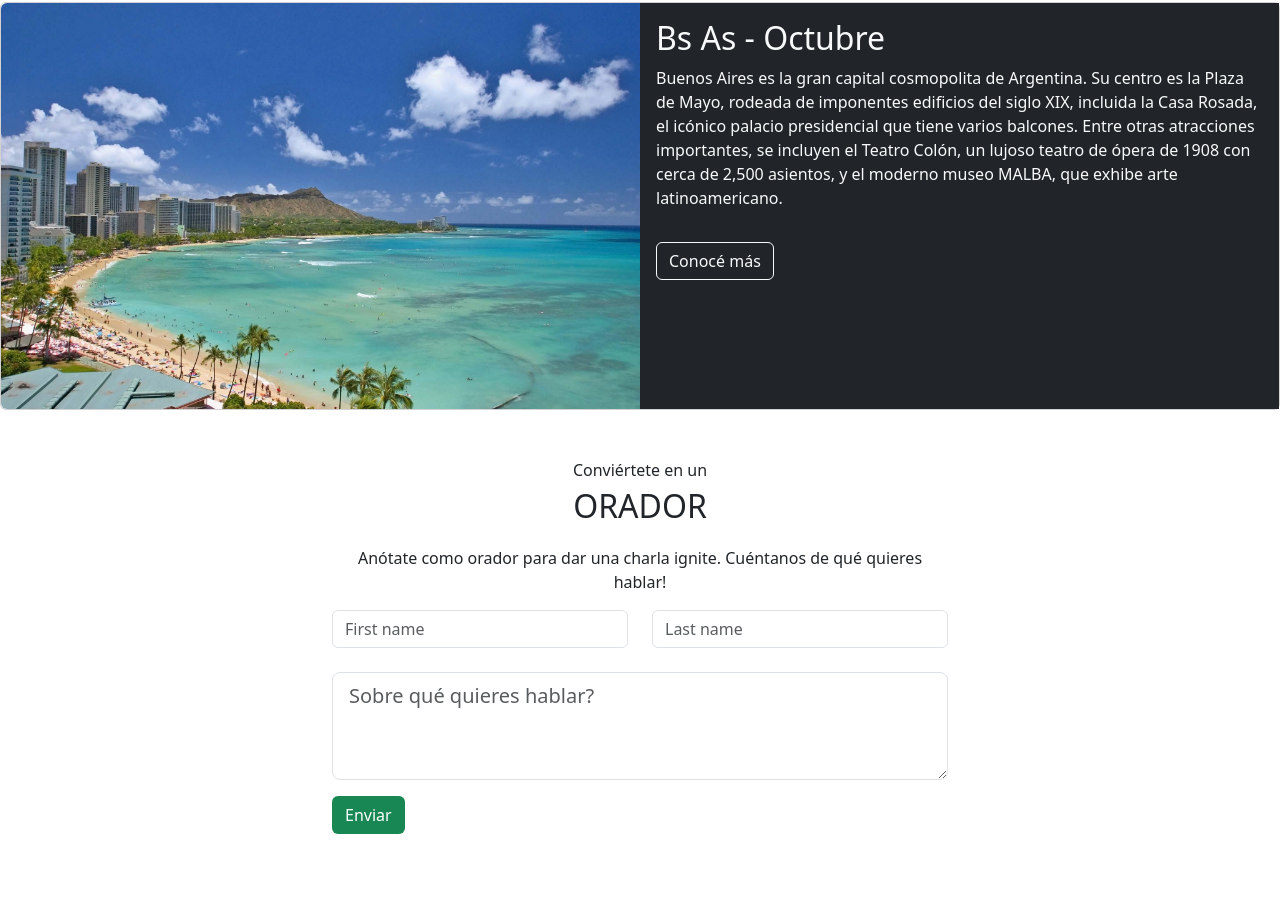
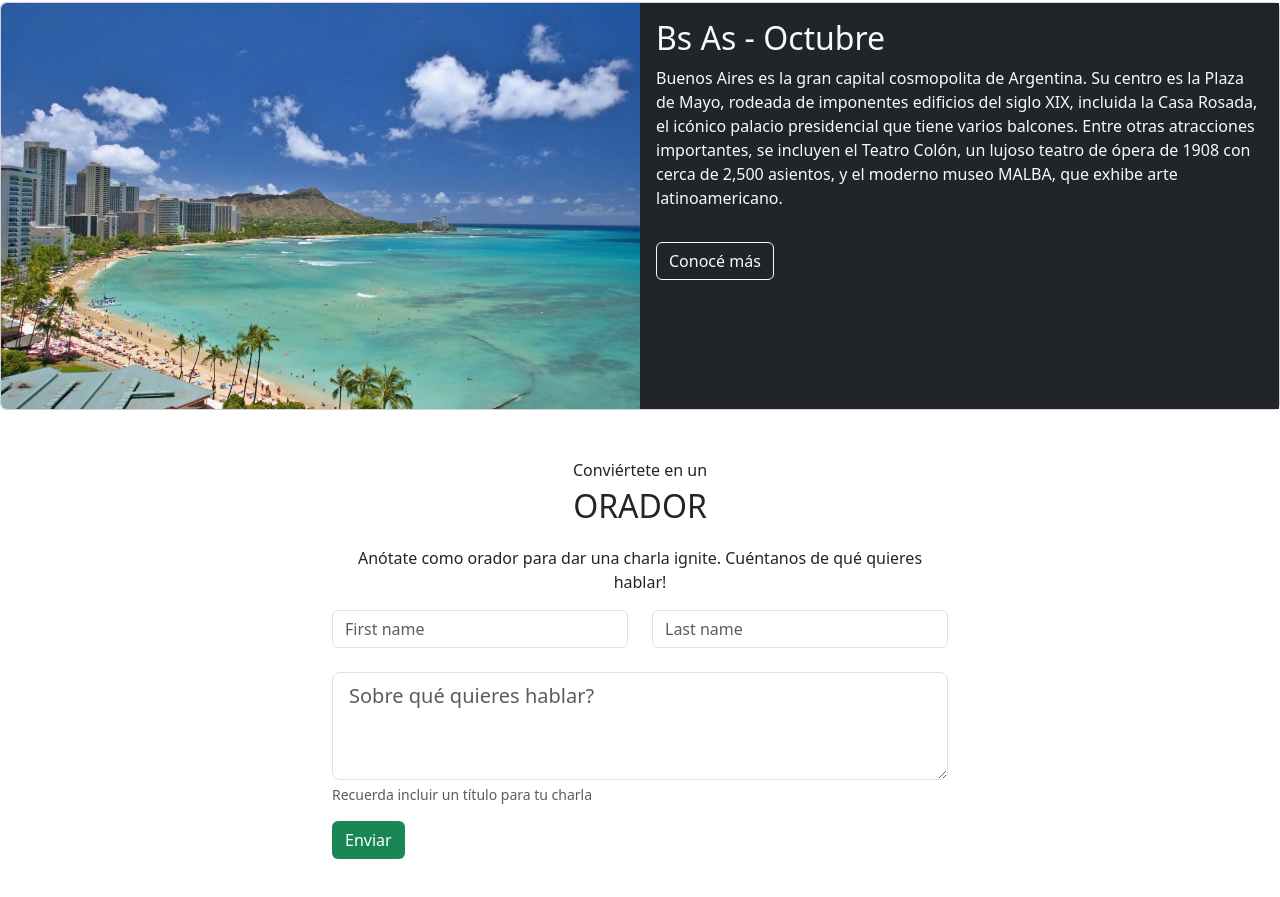
Before and after one commit to DenkiDenki/integrador1, a website: page index.html in a window 1280 px wide. Shown: the part 1030-1927 px from the top of the page. Drawn offline with nearby package versions, Linux system fonts and the light colour scheme.

Commit message:
se agrego una descripción para el text area

```diff
--- a/index.html
+++ b/index.html
@@ -183,6 +183,7 @@
           <label for="exampleFormControlTextarea1" class="form-label"></label>
           <textarea class="form-control form-control-lg" id="exampleFormControlTextarea1"
             placeholder="Sobre qué quieres hablar?" rows="3"></textarea>
+          <div id="textareaHelp" class="form-text">Recuerda incluir un título para tu charla</div>
         </div>
         <button type="submit" class="btn bg-success text-white">Enviar</button>
       </form>
```
